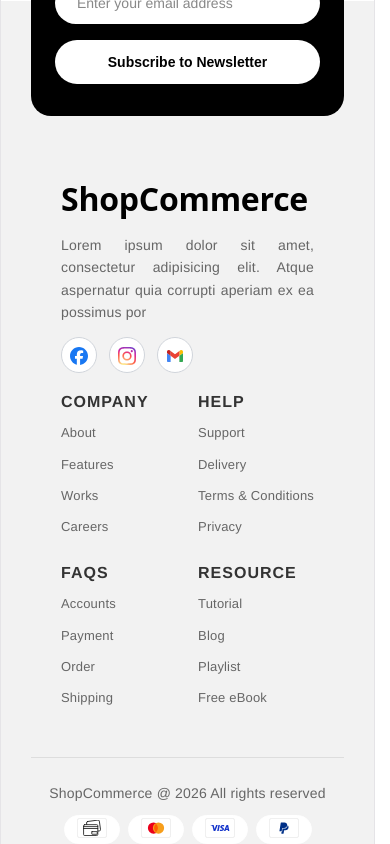
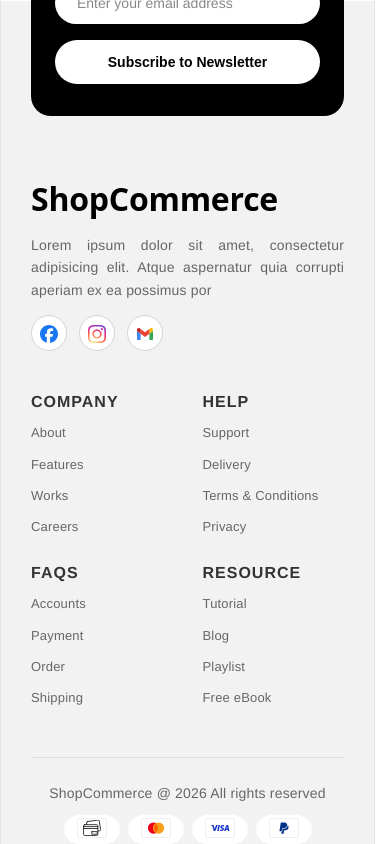
Before and after one commit to Fusayaka/ShopCommerce, a React (Vite) app: page / in a window 390 px wide. Shown: the part 1743-2587 px from the top of the page. Built offline with nearby package versions, Linux system fonts and the light colour scheme; no server answers.

Commit message:
style(footer):remove margin and padding from footer responsive

```diff
--- a/src/components/Footer/footer.css
+++ b/src/components/Footer/footer.css
@@ -295,7 +295,6 @@
     flex-direction: column;
     align-items: flex-start;
     text-align: left;
-    margin: 0 30px;
   }
 
   .social-icons{
@@ -310,7 +309,6 @@
     grid-template-columns: repeat(2, 1fr);
     justify-content: space-between;
     row-gap: 15px;
-    padding: 0 30px;
     align-items: start;
     width: 100%;
 
```
